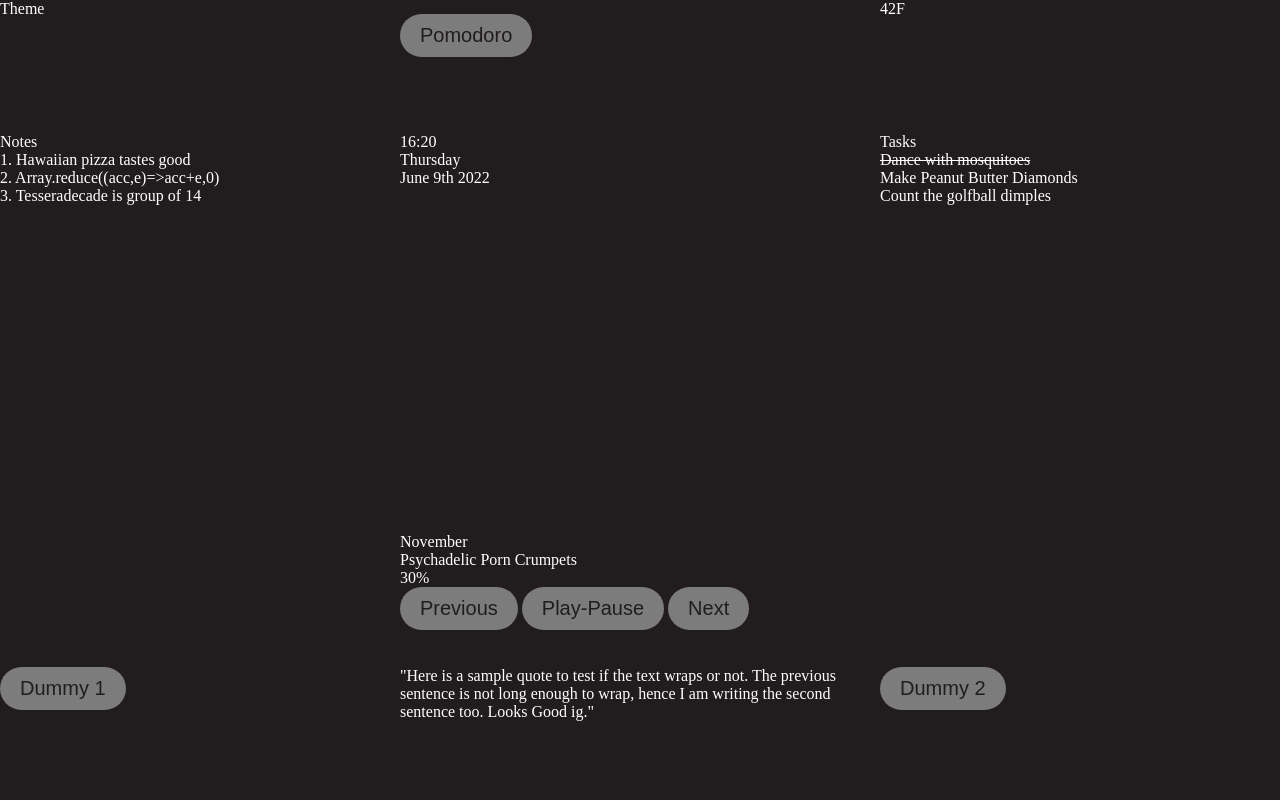
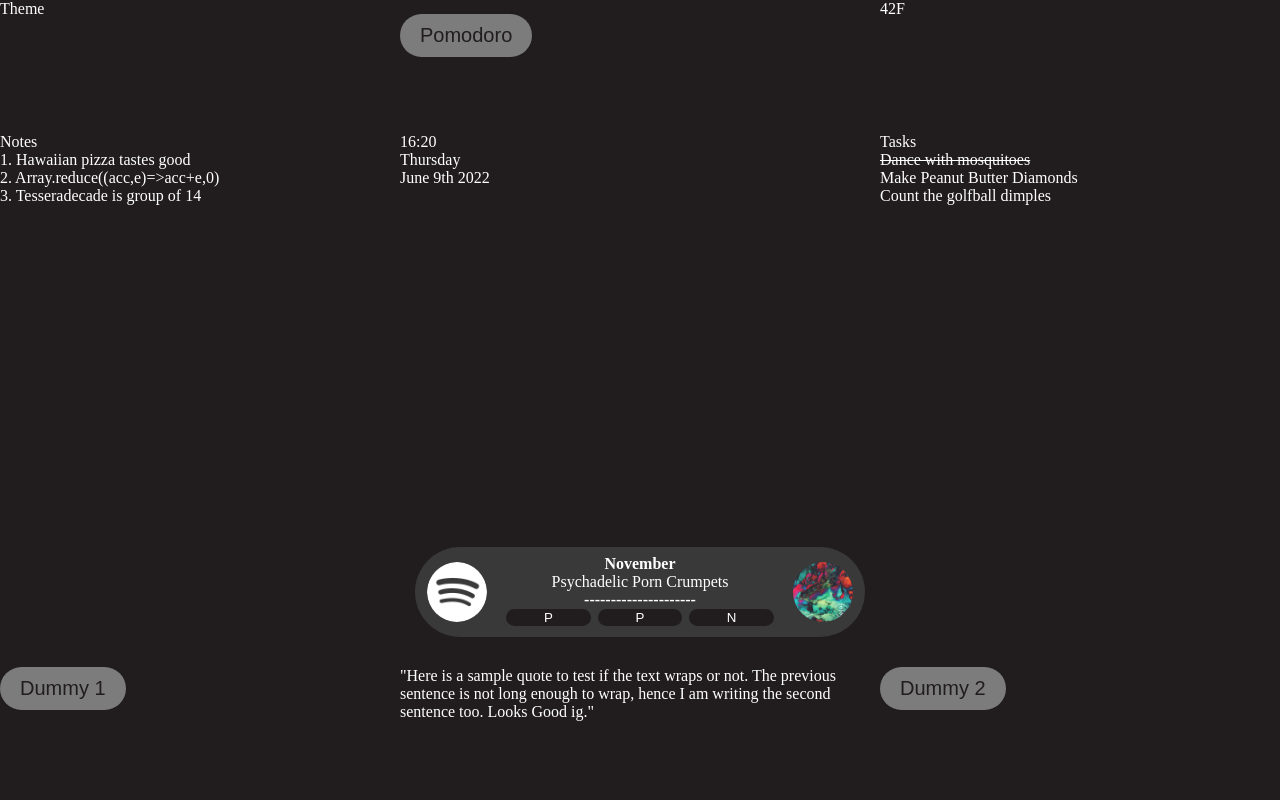
Before and after one commit to x3z3/cs326-project-oneliner, a plain HTML site: page ANSHUL_index.html in a window 1280 px wide. Drawn offline with Linux system fonts and the light colour scheme.

Commit message:
resizeable spotify icons

```diff
--- a/ANSHUL_index.html
+++ b/ANSHUL_index.html
@@ -4,6 +4,7 @@
     <meta charset="UTF-8">
     <title>Productivity App</title>
     <link rel="stylesheet" href="styles/ANSHUL_main.css">
+    <link rel="stylesheet" href="styles/ANSHUL_spotify.css">
 </head>
 <body>
     <div class="page-container page-theme">
@@ -47,15 +48,29 @@
         </div>
 
         <div class="block-spotify">
-            <div class="spotify-logo"></div>
-            <div class="spotify-title">November</div>
-            <div class="spotify-album"></div>
-            <div class="spotify-artist">Psychadelic Porn Crumpets</div>
-            <div class="spotify-progress">30%</div>
-            <div class="spotify-buttons">
-                <button class="rounded-btn std-btn-theme">Previous</button>
-                <button class="rounded-btn std-btn-theme">Play-Pause</button>
-                <button class="rounded-btn std-btn-theme">Next</button>
+            <div class="spotify-container">
+                <div class="spotify-left">
+                    <div class="img-slot">
+                        <img class="img-circ" src="resources/white_spotify.png" alt="spotify logo">
+                    </div>
+                </div>
+                <div class="spotify-mid">
+                    <div class="spotify-track">
+                        <div class="spotify-title">November</div>
+                        <div class="spotify-artist">Psychadelic Porn Crumpets</div>
+                        <div class="spotify-progress">---------------------</div>
+                    </div>
+                    <div class="spotify-controller">
+                        <button class="spotify-btn">P</button>
+                        <button class="spotify-btn">P</button>
+                        <button class="spotify-btn">N</button>
+                    </div>
+                </div>
+                <div class="spotify-right">
+                    <div class="img-slot">
+                        <img class="img-circ" src="resources/album.jpg" alt="album cover">
+                    </div>
+                </div>
             </div>
         </div>
 
--- a/styles/ANSHUL_main.css
+++ b/styles/ANSHUL_main.css
@@ -14,7 +14,7 @@ body {
 .page-container {
     display: grid;
     grid-template-columns: 31.25% 37.5% 31.25%;
-    grid-template-rows: 16.66% auto 16.68% 16.66%;
+    grid-template-rows: 16.66% auto 15% 16.66%;
 }
 
 .block-theme {
@@ -50,6 +50,9 @@ body {
 .block-spotify {
     grid-column: 2 / 3;
     grid-row: 3 / 4;
+    display: flex;
+    align-items: top;
+    justify-content: center;
 }
 
 .block-btn1 {
--- /dev/null
+++ b/styles/ANSHUL_spotify.css
@@ -0,0 +1,90 @@
+.spotify-container {
+    display: flex;
+    justify-content: space-between;
+    align-items: center;
+
+    border-radius: 60px;
+    width: 100%;
+    height: 100%;
+    min-width: 350px;
+    max-width: 450px;
+    min-height: 75px;
+    max-height: 90px;
+
+    background-color: #393939;
+}
+
+.img-slot {
+    height: 60px;
+    width: 60px;
+    border-radius: 50%;
+    display: flex;
+    margin-left: 12px;
+    margin-right: 12px;
+}
+
+.img-circ {
+    width: 100%;
+    height: 100%;
+    border-radius: 50%;
+    object-fit: cover;
+}
+
+.spotify-mid {
+    display: flex;
+    flex-direction: column;
+    justify-items: center;
+    width: 70%
+}
+
+.spotify-controller {
+    display: flex;
+    justify-content: space-evenly;
+    align-items: center;
+    width: 100%;
+    height: 100%;
+    margin-bottom: 3px;
+}
+
+.spotify-btn {
+    display: flex;
+    justify-content: center;
+    align-items: center;
+    width: 30%;
+    height: 100%;
+
+    background-color: #211D1E;
+    color: white;
+    border: none;
+    text-align: center;
+    border-radius: 40px;
+}
+
+.spotify-btn:hover {
+    background-color: #7C7C7C;
+    color: white;
+    border: white;
+}
+
+.spotify-track {
+    justify-content: center;
+    align-items: center;
+    border: none;
+    text-align: center;
+    color: white;
+
+    white-space: nowrap;
+    overflow: hidden;
+}
+
+.spotify-title {
+    font-weight: bold;
+}
+
+.spotify-progress {
+    justify-content: center;
+    align-items: center;
+    border: none;
+    text-align: center;
+    font-weight: bold;
+}
```
Also changed, not shown: test.html (deleted, +0 -17 lines), resources/album.jpg (added), resources/white_spotify.png (added).
